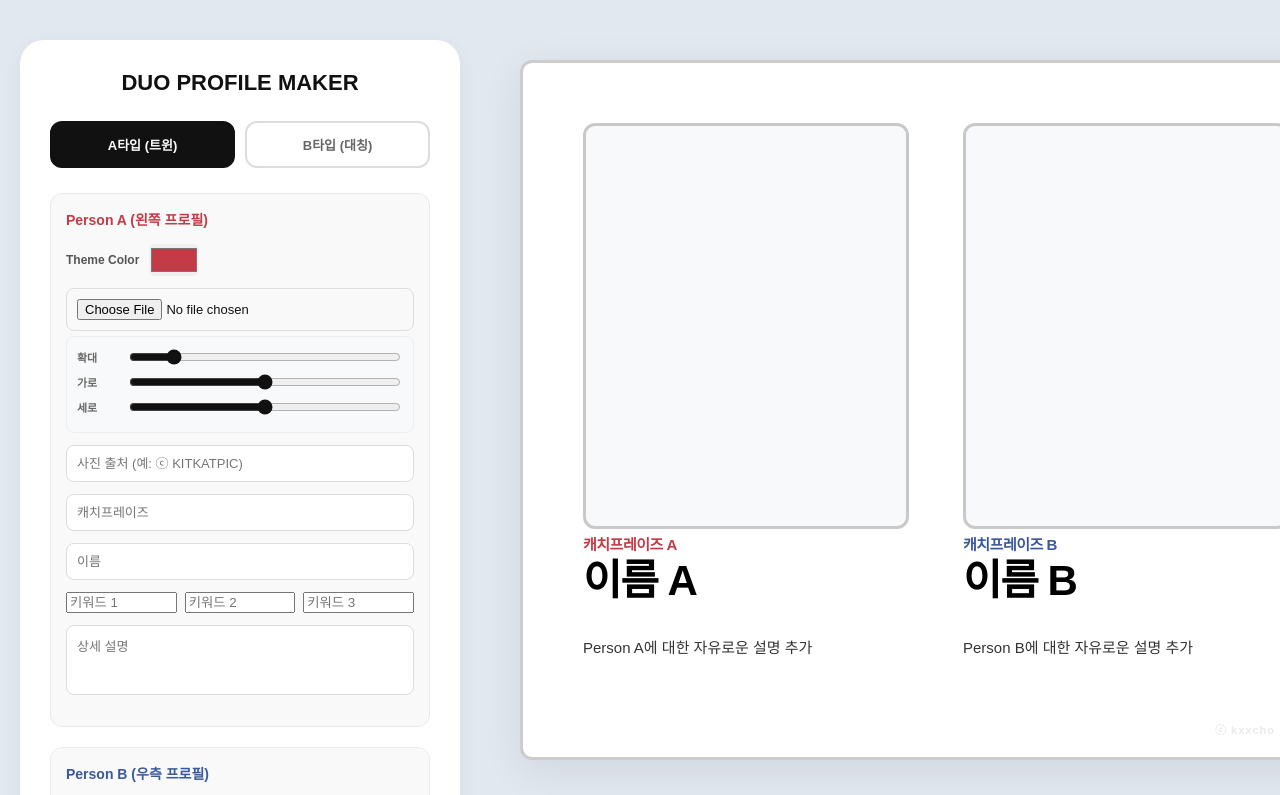
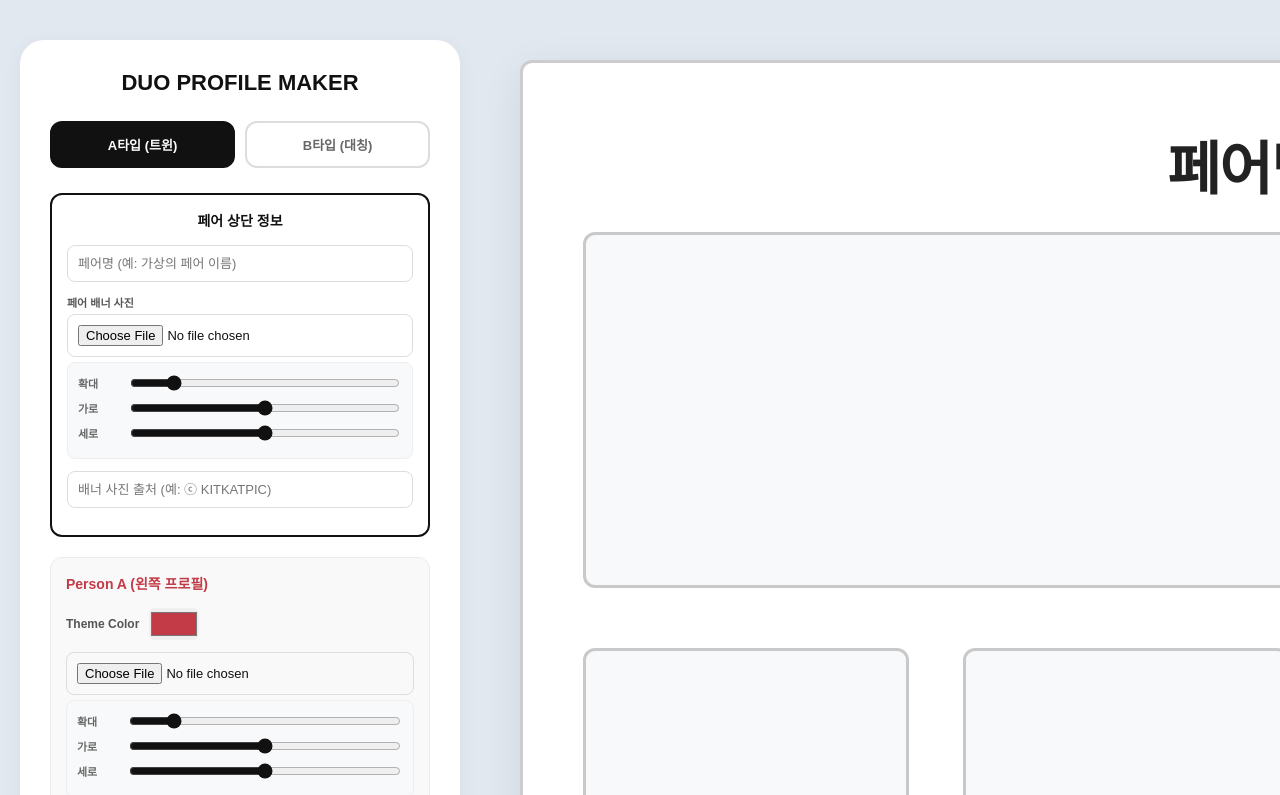
Before and after one commit to kxxcho/pairtimeline, a plain HTML site: page index.html in a window 1280 px wide. Shown: the top 795 px of the page. Drawn offline with nearby package versions, Linux system fonts and the light colour scheme; a web font is replaced by a local one.

Commit message:
Update index.html

```diff
--- a/index.html
+++ b/index.html
@@ -66,6 +66,8 @@
 
     /* 두 명 정보 묶음 (Person Box) */
     .person-box { background: #f9f9fa; border: 1px solid #eaeaea; padding: 15px; border-radius: 12px; margin-bottom: 20px; }
+    .person-box-common { background: #fff; border: 2px solid #111; }
+    .person-box-common h3 { margin: 0 0 15px 0; font-size: 14px; color: #111; font-weight: 900; text-align: center; }
     .person-box-a h3 { margin: 0 0 15px 0; font-size: 14px; color: var(--color-a); font-weight: 900; }
     .person-box-b h3 { margin: 0 0 15px 0; font-size: 14px; color: var(--color-b); font-weight: 900; }
 
@@ -114,6 +116,28 @@
     .layout-type-B .profile-col-a { order: 1; }
     .layout-type-B .timeline-col { order: 2; }
     .layout-type-B .profile-col-b { order: 3; }
+
+    /* --- 페어명 + 배너 영역 (새로 추가) --- */
+    .pair-header {
+        grid-column: 1 / -1;
+        order: 0;
+        display: flex; flex-direction: column; gap: 15px;
+        width: 100%; margin-bottom: 0px;
+        z-index: 2;
+    }
+    .pair-name {
+        font-size: 58px; font-weight: 900; text-align: center;
+        color: var(--color-common); letter-spacing: -1.5px;
+        margin-bottom: 10px;
+    }
+    .pair-banner {
+        width: 100%; height: 350px; background-color: var(--bg-color);
+        border-radius: 12px; border: 3px solid #c9c9c9;
+        background-size: 100%; background-position: 50% 50%; background-repeat: no-repeat;
+        cursor: grab;
+    }
+    .pair-banner:active { cursor: grabbing; }
+    .banner-copyright { font-size: 11px; color: #888; font-weight: 600; text-align: right; margin-top: -5px; }
 
     /* 프로필 패널 (A, B) */
     .profile-col { display: flex; flex-direction: column; z-index: 2; }
@@ -202,6 +226,25 @@
             <label class="layout-btn" id="btn-layout-b">
                 <input type="radio" name="layout" value="B" onchange="changeLayout(this)"> B타입 (대칭)
             </label>
+        </div>
+
+        <div class="person-box person-box-common">
+            <h3>페어 상단 정보</h3>
+            <div class="input-group">
+                <input type="text" id="in-pair-name" placeholder="페어명 (예: 가상의 페어 이름)" oninput="updateUI()">
+            </div>
+            <div class="input-group">
+                <label>페어 배너 사진</label>
+                <input type="file" accept="image/*" onchange="readImg(this, 'banner')">
+                <div class="slider-group">
+                    <div class="slider-item"><span>확대</span><input type="range" id="in-photo-zoom-banner" min="50" max="400" value="100" oninput="updatePhotoSettings('banner')"></div>
+                    <div class="slider-item"><span>가로</span><input type="range" id="in-photo-x-banner" min="0" max="100" value="50" oninput="updatePhotoSettings('banner')"></div>
+                    <div class="slider-item"><span>세로</span><input type="range" id="in-photo-y-banner" min="0" max="100" value="50" oninput="updatePhotoSettings('banner')"></div>
+                </div>
+            </div>
+            <div class="input-group">
+                <input type="text" id="in-copyright-banner" placeholder="배너 사진 출처 (예: ⓒ KITKATPIC)" oninput="updateUI()">
+            </div>
         </div>
 
         <div class="person-box person-box-a">
@@ -311,6 +354,12 @@
 
             <div class="sticker-view" id="view-sticker" style="display: none; width: 150px; height: 150px;"></div>
 
+            <div class="pair-header">
+                <div class="pair-name" id="view-pair-name">페어명</div>
+                <div class="pair-banner" id="view-photo-banner"></div>
+                <div class="banner-copyright" id="view-copyright-banner" style="display:none;"></div>
+            </div>
+
             <div class="profile-col profile-col-a">
                 <div class="main-photo" id="view-photo-a"></div>
                 <div class="individual-copyright" id="view-copyright-a" style="display:none;"></div>
@@ -367,9 +416,10 @@
         }
     }
 
-    // 메인 사진 드래그 & 휠 기능
+    // 사진 위치 조정 이벤트 적용
     function setupPhotoEvents(prefix) {
-        const el = document.getElementById(`view-photo-${prefix}`);
+        const el = document.getElementById('view-photo-' + prefix);
+        if (!el) return;
         let dragging = false, startX, startY;
 
         el.addEventListener('mousedown', (e) => { dragging = true; startX = e.clientX; startY = e.clientY; });
@@ -377,28 +427,35 @@
         window.addEventListener('mousemove', (e) => {
             if (!dragging) return;
             const dx = e.clientX - startX; const dy = e.clientY - startY;
-            let xVal = parseFloat(document.getElementById(`in-photo-x-${prefix}`).value);
-            let yVal = parseFloat(document.getElementById(`in-photo-y-${prefix}`).value);
+            const xInput = document.getElementById('in-photo-x-' + prefix);
+            const yInput = document.getElementById('in-photo-y-' + prefix);
+
+            if (xInput && yInput) {
+                let xVal = parseFloat(xInput.value);
+                let yVal = parseFloat(yInput.value);
                 xVal -= dx * 0.2; yVal -= dy * 0.2;
                 xVal = Math.max(0, Math.min(100, xVal)); yVal = Math.max(0, Math.min(100, yVal));
-            document.getElementById(`in-photo-x-${prefix}`).value = xVal;
-            document.getElementById(`in-photo-y-${prefix}`).value = yVal;
+                xInput.value = xVal;
+                yInput.value = yVal;
+                updatePhotoSettings(prefix);
+            }
             startX = e.clientX; startY = e.clientY;
-            updatePhotoSettings(prefix);
         });
+
         el.addEventListener('wheel', (e) => {
             e.preventDefault();
-            let zVal = parseInt(document.getElementById(`in-photo-zoom-${prefix}`).value);
+            const zoomInput = document.getElementById('in-photo-zoom-' + prefix);
+            if (zoomInput) {
+                let zVal = parseInt(zoomInput.value);
                 zVal += (e.deltaY < 0 ? 10 : -10);
                 zVal = Math.max(50, Math.min(400, zVal));
-            document.getElementById(`in-photo-zoom-${prefix}`).value = zVal;
+                zoomInput.value = zVal;
                 updatePhotoSettings(prefix);
+            }
         });
     }
 
-    setupPhotoEvents('a'); setupPhotoEvents('b');
-
-    // 스티커 마우스 드래그 이동 기능
+    // 마우스 드래그로 스티커 이동
     const stickerEl = document.getElementById('view-sticker');
     let isStickerDragging = false;
     let stStartX, stStartY, stStartLeft, stStartTop;
@@ -417,64 +474,98 @@
         e.preventDefault();
         const dx = e.clientX - stStartX;
         const dy = e.clientY - stStartY;
-        stickerEl.style.left = `${stStartLeft + dx}px`;
-        stickerEl.style.top = `${stStartTop + dy}px`;
+        stickerEl.style.left = (stStartLeft + dx) + 'px';
+        stickerEl.style.top = (stStartTop + dy) + 'px';
         stickerEl.style.right = 'auto';
     });
 
+    // 페이지 시작될 때 기본 세팅
     document.addEventListener('DOMContentLoaded', () => {
+        setupPhotoEvents('banner');
+        setupPhotoEvents('a');
+        setupPhotoEvents('b');
+
         new Sortable(document.getElementById('tm-input-container'), {
             animation: 150, handle: '.drag-handle', onEnd: function () { updateUI(); }
         });
         updateUI();
     });
 
+    // 💥 오류를 완벽히 차단한 새 이미지 읽기 함수 💥
     function readImg(input, prefix) {
-        if (input.files && input.files[0]) {
+        if (input.files && input.files.length > 0) {
+            const file = input.files;
             const reader = new FileReader();
+
             reader.onload = function(e) {
-                document.getElementById(`view-photo-${prefix}`).style.backgroundImage = `url('${e.target.result}')`;
+                const result = e.target.result;
+                const el = document.getElementById('view-photo-' + prefix);
+
+                if (el) {
+                    // 이미지 따옴표 충돌 문제를 없애고 100% 동작하도록 구조 수정
+                    el.style.backgroundImage = 'url("' + result + '")';
                     updatePhotoSettings(prefix);
+                }
+
+                // 똑같은 이미지를 다시 선택해도 업로드가 되도록 input 초기화
+                input.value = '';
             };
-            reader.readAsDataURL(input.files[0]);
+
+            reader.onerror = function() {
+                alert("이미지를 불러오는 데 실패했습니다.");
+            };
+
+            reader.readAsDataURL(file);
         }
     }
 
+    // 사진 크기/위치 조절 업데이트
     function updatePhotoSettings(prefix) {
-        const zoom = document.getElementById(`in-photo-zoom-${prefix}`).value;
-        const x = document.getElementById(`in-photo-x-${prefix}`).value;
-        const y = document.getElementById(`in-photo-y-${prefix}`).value;
-        const el = document.getElementById(`view-photo-${prefix}`);
-        el.style.backgroundSize = `${zoom}%`;
-        el.style.backgroundPosition = `${x}% ${y}%`;
+        const zoomEl = document.getElementById('in-photo-zoom-' + prefix);
+        const xEl = document.getElementById('in-photo-x-' + prefix);
+        const yEl = document.getElementById('in-photo-y-' + prefix);
+        const el = document.getElementById('view-photo-' + prefix);
+
+        if (zoomEl && xEl && yEl && el) {
+            el.style.backgroundSize = zoomEl.value + '%';
+            el.style.backgroundPosition = xEl.value + '% ' + yEl.value + '%';
+        }
     }
 
+    // 스티커 파일 읽어오기
     function readStickerImg(input) {
-        if (input.files && input.files[0]) {
+        if (input.files && input.files.length > 0) {
             const reader = new FileReader();
             reader.onload = function(e) {
                 const el = document.getElementById('view-sticker');
-                el.style.backgroundImage = `url('${e.target.result}')`;
+                if (el) {
+                    el.style.backgroundImage = 'url("' + e.target.result + '")';
                     el.style.display = 'block';
                     el.style.left = '40%';
                     el.style.top = '40%';
                     updateStickerSettings();
+                }
+                input.value = ''; // 재업로드 허용
             };
-            reader.readAsDataURL(input.files[0]);
+            reader.readAsDataURL(input.files);
         }
     }
 
+    // 스티커 사이즈 조절
     function updateStickerSettings() {
-        const size = document.getElementById('in-sticker-size').value;
+        const sizeEl = document.getElementById('in-sticker-size');
         const el = document.getElementById('view-sticker');
-        el.style.width = `${size}px`; el.style.height = `${size}px`;
+        if (sizeEl && el) {
+            el.style.width = sizeEl.value + 'px';
+            el.style.height = sizeEl.value + 'px';
+        }
     }
 
     function addTimeline() {
         tmCount++;
         const container = document.getElementById('tm-input-container');
         const div = document.createElement('div');
-        div.className = 'tm-input-wrapper'; div.dataset.id = tmCount; div.id = `tm-input-${tmCount}`;
+        div.className = 'tm-input-wrapper'; div.dataset.id = tmCount; div.id = 'tm-input-' + tmCount;
         div.style = "background: #f8f9fa; padding: 12px; border-radius: 8px; margin-bottom: 10px; position: relative; border: 1px solid #eee;";
         div.innerHTML = `
             <div class="owner-select">
@@ -496,10 +587,10 @@
         updateUI();
     }
 
-    function removeTimeline(id) { document.getElementById(`tm-input-${id}`).remove(); updateUI(); }
+    function removeTimeline(id) { document.getElementById('tm-input-' + id).remove(); updateUI(); }
 
     function addSubTimeline(parentId) {
-        const container = document.getElementById(`tm${parentId}-sub-container`);
+        const container = document.getElementById('tm' + parentId + '-sub-container');
         const div = document.createElement('div'); div.className = 'tm-sub-item-input';
         div.innerHTML = `
             <div class="tm-sub-inputs-col">
@@ -512,28 +603,51 @@
         updateUI();
     }
 
+    // 각 프로필 및 저작권 정보 화면에 업데이트
     function updatePersonUI(prefix) {
-        const copyVal = document.getElementById(`in-copyright-${prefix}`).value.trim();
-        const copyEl = document.getElementById(`view-copyright-${prefix}`);
-        if(copyVal) {
-            copyEl.innerText = copyVal.startsWith('ⓒ') ? copyVal : `ⓒ ${copyVal}`;
+        // 저작권 텍스트
+        const copyInput = document.getElementById('in-copyright-' + prefix);
+        const copyEl = document.getElementById('view-copyright-' + prefix);
+        if (copyInput && copyEl) {
+            const copyVal = copyInput.value.trim();
+            if (copyVal) {
+                copyEl.innerText = copyVal.startsWith('ⓒ') ? copyVal : 'ⓒ ' + copyVal;
                 copyEl.style.display = 'block';
             } else {
                 copyEl.style.display = 'none';
             }
+        }
 
-        document.getElementById(`view-catch-${prefix}`).innerText = document.getElementById(`in-catch-${prefix}`).value || `캐치프레이즈 ${prefix.toUpperCase()}`;
-        document.getElementById(`view-name-${prefix}`).innerText = document.getElementById(`in-name-${prefix}`).value || `이름 ${prefix.toUpperCase()}`;
-        const descText = document.getElementById(`in-desc-${prefix}`).value;
-        document.getElementById(`view-desc-${prefix}`).innerHTML = descText ? descText.replace(/\n/g, '<br>') : `Person ${prefix.toUpperCase()}에 대한 자유로운 설명 추가`;
-        for(let i=1; i<=3; i++) {
-            const val = document.getElementById(`in-key${i}-${prefix}`).value;
-            const keyEl = document.getElementById(`view-key${i}-${prefix}`);
-            if(val) { keyEl.innerText = val; keyEl.style.display = 'inline-flex'; }
+        // 캐치프레이즈, 이름
+        const catchInput = document.getElementById('in-catch-' + prefix);
+        const catchEl = document.getElementById('view-catch-' + prefix);
+        if (catchInput && catchEl) catchEl.innerText = catchInput.value || '캐치프레이즈 ' + prefix.toUpperCase();
+
+        const nameInput = document.getElementById('in-name-' + prefix);
+        const nameEl = document.getElementById('view-name-' + prefix);
+        if (nameInput && nameEl) nameEl.innerText = nameInput.value || '이름 ' + prefix.toUpperCase();
+
+        // 상세 설명
+        const descInput = document.getElementById('in-desc-' + prefix);
+        const descEl = document.getElementById('view-desc-' + prefix);
+        if (descInput && descEl) {
+            const descText = descInput.value;
+            descEl.innerHTML = descText ? descText.replace(/\n/g, '<br>') : 'Person ' + prefix.toUpperCase() + '에 대한 자유로운 설명 추가';
+        }
+
+        // 키워드
+        for (let i = 1; i <= 3; i++) {
+            const valInput = document.getElementById('in-key' + i + '-' + prefix);
+            const keyEl = document.getElementById('view-key' + i + '-' + prefix);
+            if (valInput && keyEl) {
+                const val = valInput.value;
+                if (val) { keyEl.innerText = val; keyEl.style.display = 'inline-flex'; }
                 else { keyEl.style.display = 'none'; }
             }
         }
+    }
 
+    // 전체 UI 화면에 반영 (색상, 타임라인 등)
     function updateUI() {
         const colorA = document.getElementById('in-color-a').value;
         const colorB = document.getElementById('in-color-b').value;
@@ -542,22 +656,39 @@
         document.documentElement.style.setProperty('--color-b', colorB);
         document.documentElement.style.setProperty('--color-common', colorCommon);
 
-        document.getElementById('view-timeline-title').innerText = document.getElementById('in-timeline-title').value || 'OUR HISTORY';
+        // 페어명 업데이트
+        const pairNameInput = document.getElementById('in-pair-name');
+        if (pairNameInput) {
+            document.getElementById('view-pair-name').innerText = pairNameInput.value || '페어명';
+        }
 
+        // 타임라인 제목 업데이트
+        const tmTitleInput = document.getElementById('in-timeline-title');
+        if (tmTitleInput) {
+            document.getElementById('view-timeline-title').innerText = tmTitleInput.value || 'OUR HISTORY';
+        }
+
+        // 좌우 프로필 및 배너 저작권 업데이트
         updatePersonUI('a');
         updatePersonUI('b');
+        updatePersonUI('banner'); // 배너 저작권도 공통 함수로 처리!
 
+        // 타임라인 내용 업데이트
         const vContainer = document.getElementById('timeline-view-list');
         vContainer.innerHTML = '';
 
         const wrappers = document.querySelectorAll('.tm-input-wrapper');
         wrappers.forEach((wrapper) => {
             const id = wrapper.dataset.id;
-            const date = document.getElementById(`in-tm${id}-date`).value || '연도/날짜';
-            const title = document.getElementById(`in-tm${id}-title`).value || '사건 제목';
-            const desc = document.getElementById(`in-tm${id}-desc`).value;
+            const dateInput = document.getElementById('in-tm' + id + '-date');
+            const titleInput = document.getElementById('in-tm' + id + '-title');
+            const descInput = document.getElementById('in-tm' + id + '-desc');
 
-            const ownerRadio = wrapper.querySelector(`input[name="tm_owner_${id}"]:checked`);
+            const date = dateInput ? dateInput.value || '연도/날짜' : '';
+            const title = titleInput ? titleInput.value || '사건 제목' : '';
+            const desc = descInput ? descInput.value : '';
+
+            const ownerRadio = wrapper.querySelector('input[name="tm_owner_' + id + '"]:checked');
             const ownerVal = ownerRadio ? ownerRadio.value : 'BOTH';
 
             let applyColor = 'var(--color-common)';
@@ -567,7 +698,7 @@
             const subItems = wrapper.querySelectorAll('.tm-sub-item-input');
             let subListHTML = '';
             if (subItems.length > 0) {
-                subListHTML = `<div class="tl-sub-list">`;
+                subListHTML = '<div class="tl-sub-list">';
                 subItems.forEach(item => {
                     const dateVal = item.querySelector('.sub-input-date').value;
                     const textVal = item.querySelector('.sub-input-text').value;
@@ -577,12 +708,11 @@
                         subListHTML += `<div class="tl-sub-item"><div class="tl-sub-dot" style="background: ${applyColor};"></div><div class="tl-sub-content">${dateHTML}${textHTML}</div></div>`;
                     }
                 });
-                subListHTML += `</div>`;
+                subListHTML += '</div>';
             }
 
             const descHTML = desc ? `<div class="tl-desc">${desc.replace(/\n/g, '<br>')}</div>` : '';
 
-            /* 타임라인 점 디자인: 회색테두리-흰색-테마색 3중 구조로 변경하여 html2canvas 그림자 누락 문제 해결 */
             const itemHTML = `
                 <div class="tl-item">
                     <div class="tl-marker-col">
@@ -604,11 +734,11 @@
         });
     }
 
+    // 최종 이미지 다운로드
     function captureBoard() {
-        // 캡처 대상을 바깥 배경이 아닌 흰색 보드 자체로 지정해서 회색 여백을 제거합니다.
         const target = document.getElementById('preview-board');
         html2canvas(target, {
-            backgroundColor: null, // 바깥 여백 투명/흰색 처리
+            backgroundColor: null,
             scale: 3,
             useCORS: true,
             allowTaint: true,
```
Lines whose indentation alone changed are shown as unchanged.
